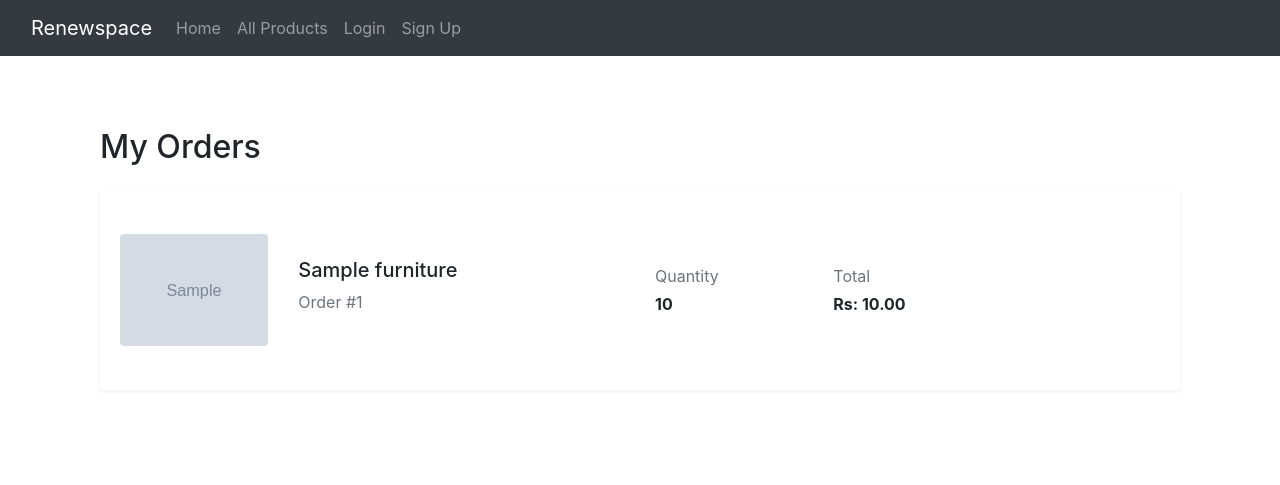
After one commit to aryalsaurav/furniture-ecom, a Django app: page /order/list/ in a window 1280 px wide. The commit adds this page. Shown: the top 485 px of the page. Run offline with Django 5.2, Linux system fonts and the light colour scheme; tables that the repository leaves empty hold one stand-in row (values such as "Sample post"); grey boxes marked "Sample" are stand-in pictures; some libraries are stand-ins or nearby versions.

Commit message:
initial:setup

```diff
--- a/core/settings.py
+++ b/core/settings.py
@@ -126,6 +126,8 @@ STATICFILES_DIRS = [BASE_DIR / "static"]
 MEDIA_URL = "/media/"
 MEDIA_ROOT = os.path.join(BASE_DIR, "media")
 
+KHALTI_SECRET_KEY = "hello"
+KHALTI_PUBLIC_KEY = "hii"
 
 # Default primary key field type
 # https://docs.djangoproject.com/en/5.1/ref/settings/#default-auto-field
--- a/furniture/models.py
+++ b/furniture/models.py
@@ -62,6 +62,6 @@ class Order(models.Model):
     def __str__(self):
         return f"Order #{self.pk} by {self.buyer.username}"
 
-    def save(self):
+    def save(self, *args, **kwargs):
         self.total_price = self.furniture.price * self.quantity
-        super().save()
+        super().save(*args, **kwargs)
--- a/furniture/urls.py
+++ b/furniture/urls.py
@@ -1,5 +1,14 @@
 from django.urls import path
-from .views import home_view, product_list_view, product_detail_view, create_order_view
+from .views import (
+    home_view,
+    product_list_view,
+    product_detail_view,
+    create_order_view,
+    order_payment_view,
+    khalti_verify_view,
+    order_confirmation_view,
+    order_list_page,
+)
 
 
 app_name = "furniture"
@@ -9,4 +18,12 @@ urlpatterns = [
     path("products/", product_list_view, name="product_list"),
     path("product/<slug:slug>/", product_detail_view, name="product_detail"),
     path("product/<slug:slug>/order/", create_order_view, name="create_order"),
+    path("order/payment/<int:order_id>/", order_payment_view, name="order_payment"),
+    path("order/khalti-verify/", khalti_verify_view, name="khalti_verify"),
+    path(
+        "order/confirmation/<int:order_id>/",
+        order_confirmation_view,
+        name="order_confirmation",
+    ),
+    path("order/list/", order_list_page, name="order_list"),
 ]
--- a/furniture/views.py
+++ b/furniture/views.py
@@ -1,7 +1,14 @@
 # shop/views.py
+
+import json
+import requests
 
 from django.shortcuts import render, get_object_or_404, redirect
 from django.contrib.auth.decorators import login_required
+from django.http import JsonResponse
+from django.conf import settings
+from django.http import HttpResponse
+
 from .models import Furniture, Order, Category
 
 
@@ -43,24 +50,101 @@ def product_detail_view(request, slug):
 
 @login_required
 def create_order_view(request, slug):
-    """
-    Example view to create an order for the current user.
-    If you have a cart system, you'd do it differently, but this is a minimal approach.
-    """
     product = get_object_or_404(Furniture, slug=slug)
 
-    # Example: user can define quantity from a form, or we just set it to 1
-    if product.stock > 0 and not product.is_sold:
-        new_order = Order.objects.create(
-            buyer=request.user, furniture=product, quantity=request.POST.get("quantity")
+    if request.method == "POST":
+        quantity = int(request.POST.get("quantity", 1))
+
+        # Validate quantity
+        if quantity > product.stock:
+            return redirect("furniture:product_detail", slug=slug)
+
+        # Create order logic here
+        total_price = product.price * quantity
+        order = Order.objects.create(
+            furniture=product,
+            buyer=request.user,
+            quantity=quantity,
+            total_price=total_price,
         )
-        # Decrease stock
-        product.stock -= 1
-        product.save()
-        # If stock is now 0, mark as sold
+
+        # Update product stock
+        product.stock -= quantity
         if product.stock == 0:
             product.is_sold = True
-            product.save()
-        return redirect("product_detail", slug=product.slug)
-    else:
-        return redirect("product_list")
+        product.save()
+
+        return redirect("furniture:order_payment", order_id=order.pk)
+
+    return redirect("furniture:product_detail", slug=slug)
+
+
+@login_required
+def order_payment_view(request, order_id):
+    """
+    Show a page with Khalti's payment button or popup script.
+    """
+    order = get_object_or_404(Order, pk=order_id)
+
+    # The amount to Khalti must be in paisa. For example, Rs. 100 => 10000 paisa.
+    amount_in_paisa = int(order.total_price * 100)
+
+    url = "https://dev.khalti.com/api/v2/epayment/initiate/"
+
+    payload = json.dumps(
+        {
+            "return_url": "http://127.0.0.1:8000/order/khalti-verify/",
+            "website_url": "http://127.0.0.1:8000/",
+            "amount": amount_in_paisa,
+            "purchase_order_id": order.pk,
+            "purchase_order_name": "test",
+            "customer_info": {
+                "name": order.buyer.username,
+                "email": order.buyer.email,
+                "phone": "9800000001",
+            },
+        }
+    )
+    headers = {
+        "Authorization": "key live_secret_key_68791341fdd94846a146f0457ff7b455",
+        "Content-Type": "application/json",
+    }
+
+    response = requests.request("POST", url, headers=headers, data=payload)
+    new_res = json.loads(response.text)
+    return redirect(new_res["payment_url"])
+
+
+def khalti_verify_view(request):
+    """
+    Khalti redirects back to this URL after payment attempt.
+    We verify the payment with Khalti using the token appended to the return_url.
+    """
+    # Retrieve query parameters from Khalti's redirect
+    purchase_order_id = int(request.GET.get("purchase_order_id"))
+
+    # TODO: Validate these parameters as needed.
+    # e.g., check if token or purchase_order_id is missing, handle error
+
+    # Attempt to retrieve the associated order from your database
+    # NOTE: In your order_payment_view, you used "purchase_order_id": "Order01"
+    #       In real usage, you'd pass the actual order.pk or a unique identifier.
+    order = get_object_or_404(Order, pk=purchase_order_id)
+    order.paid = True
+    order.save()
+
+    return redirect("furniture:order_list")
+
+
+def order_list_page(request):
+    try:
+        orders = Order.objects.filter(buyer=request.user)
+    except:
+        orders = Order.objects.all()
+    return render(request, "shop/order_list.html", {"orders": orders})
+
+
+@login_required
+def order_confirmation_view(request, order_id):
+    order = get_object_or_404(Order, pk=order_id, buyer=request.user, status="paid")
+    return render(request, "furniture/order_confirmation.html", {"order": order})
--- /dev/null
+++ b/templates/shop/order_list.html
@@ -0,0 +1,92 @@
+{% extends "index.html" %}
+{% load static %}
+
+{% block title %}My Orders{% endblock %}
+
+{% block content %}
+<div class="container py-5">
+ <div class="mb-5">
+   <h2 class="mb-4">My Orders</h2>
+   <div class="card border-0 shadow-sm">
+     <div class="card-body">
+       {% if orders %}
+         {% for order in orders %}
+           <div class="order-item {% if not forloop.last %}border-bottom{% endif %} py-4">
+             <div class="row align-items-center">
+               <div class="col-lg-2">
+                 {% if order.furniture.image %}
+                   <img src="{{ order.furniture.image.url }}" alt="{{ order.furniture.name }}" class="img-fluid rounded">
+                 {% else %}
+                   <img src="{% static 'images/no_image.png' %}" alt="No Image" class="img-fluid rounded">
+                 {% endif %}
+               </div>
+               <div class="col-lg-4">
+                 <h5 class="mb-2">{{ order.furniture.name }}</h5>
+                 <p class="text-muted mb-2">Order #{{ order.id }}</p>
+               </div>
+               <div class="col-lg-2">
+                 <div class="text-muted mb-1">Quantity</div>
+                 <strong>{{ order.quantity }}</strong>
+               </div>
+               <div class="col-lg-2">
+                 <div class="text-muted mb-1">Total</div>
+                 <strong>Rs: {{ order.total_price }}</strong>
+               </div>
+               {% comment %} <div class="col-lg-2 text-end">
+                 <button class="btn btn-outline-primary btn-sm" data-bs-toggle="collapse" data-bs-target="#orderDetails{{ order.id }}">
+                   View Details
+                 </button>
+               </div> {% endcomment %}
+             </div>
+
+             <!-- Collapsed Details -->
+           </div>
+         {% endfor %}
+       {% else %}
+         <div class="text-center py-5">
+           <img src="{% static 'images/empty-orders.svg' %}" alt="No Orders" class="mb-4" style="width: 150px;">
+           <h4>No Orders Yet</h4>
+           <p class="text-muted">Start shopping to see your orders here!</p>
+           <a href="{% url 'furniture:product_list' %}" class="btn btn-primary">Browse Products</a>
+         </div>
+       {% endif %}
+     </div>
+   </div>
+ </div>
+
+ {% if orders.has_other_pages %}
+   <nav>
+     <ul class="pagination justify-content-center">
+       {% if orders.has_previous %}
+         <li class="page-item">
+           <a class="page-link" href="?page={{ orders.previous_page_number }}">Previous</a>
+         </li>
+       {% endif %}
+
+       {% for i in orders.paginator.page_range %}
+         <li class="page-item {% if orders.number == i %}active{% endif %}">
+           <a class="page-link" href="?page={{ i }}">{{ i }}</a>
+         </li>
+       {% endfor %}
+
+       {% if orders.has_next %}
+         <li class="page-item">
+           <a class="page-link" href="?page={{ orders.next_page_number }}">Next</a>
+         </li>
+       {% endif %}
+     </ul>
+   </nav>
+ {% endif %}
+</div>
+{% endblock %}
+
+{% block extra_css %}
+<style>
+.order-item {
+ transition: background-color 0.2s;
+}
+.order-item:hover {
+ background-color: #f8f9fa;
+}
+</style>
+{% endblock %}
--- a/user/models.py
+++ b/user/models.py
@@ -6,7 +6,11 @@ from django.contrib.auth.models import User
 
 class UserProfile(models.Model):
     user = models.OneToOneField(
-        User, on_delete=models.CASCADE, related_name="user_profile"
+        User,
+        on_delete=models.CASCADE,
+        related_name="user_profile",
+        null=True,
+        blank=True,
     )
     image = models.ImageField(upload_to="users", null=True, blank=True)
     address = models.CharField(max_length=256, null=True, blank=True)
```
Also changed, not shown: templates/shop/order_payment.html (added, +27 -0 lines), templates/shop/product_detail.html (+80 -12 lines), templates/user/signup.html (+20 -0 lines), user/forms.py (+8 -0 lines), user/views.py (+12 -6 lines), README.MD, user/migrations/0002_alter_userprofile_user.py (added).
